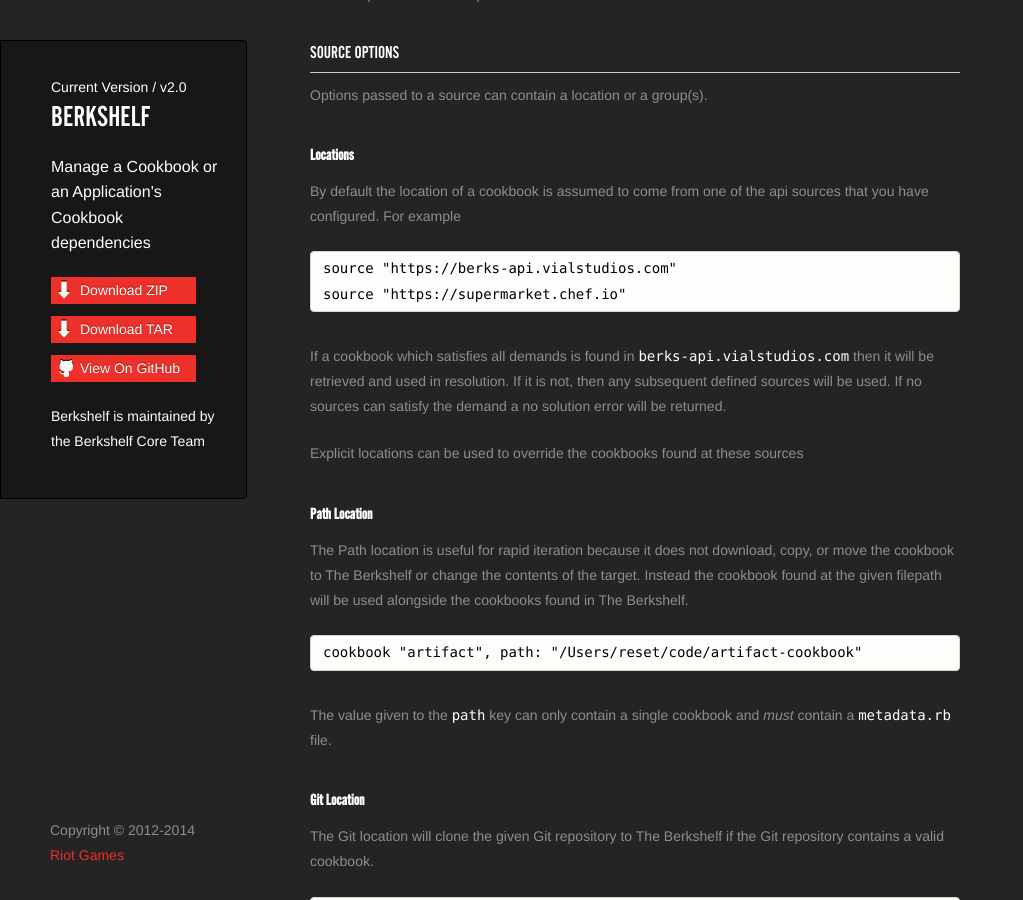
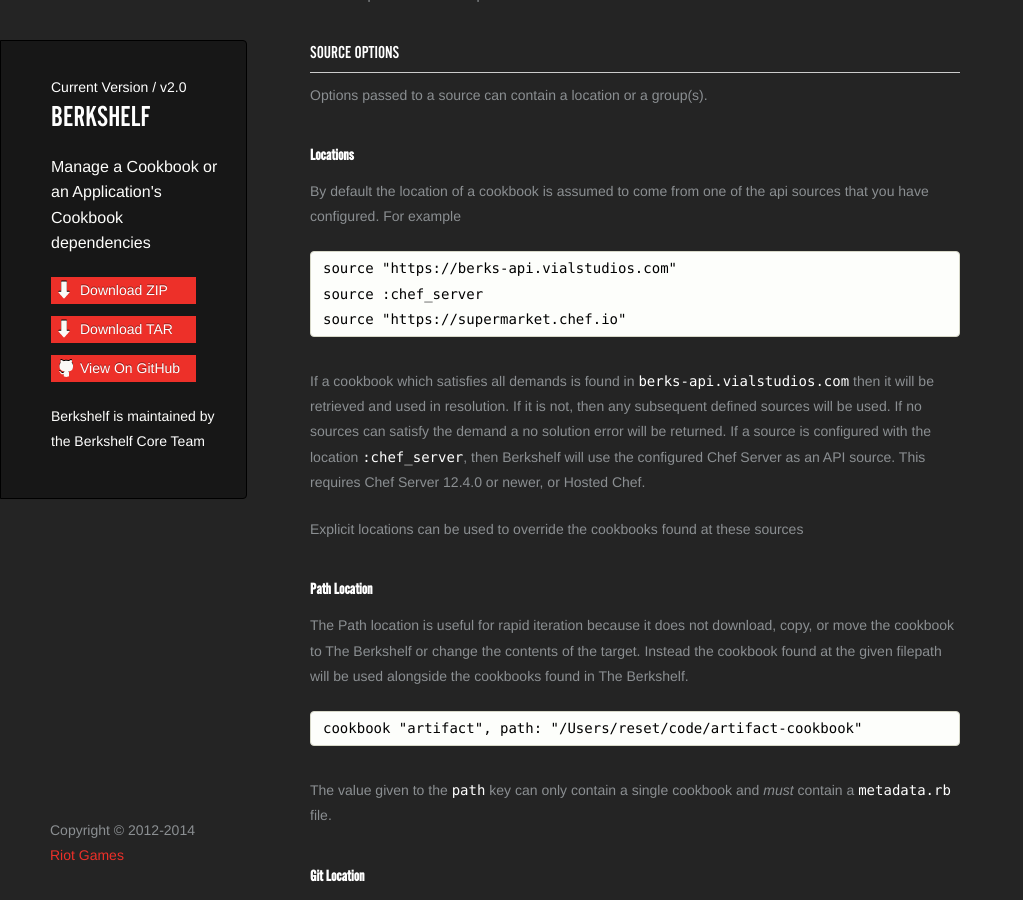
Before and after one commit to berkshelf/berkshelf, a Jekyll site: the page built from index.html, in a window 1280 px wide and 900 px high, scrolled down 7067 px. Shown: the whole window, without its empty margins (0-1023 px from the left). Built offline with Jekyll 4.4.1, drawn with Linux system fonts in a browser that asks for light colours.

Commit message:
document how to use the Chef Server universe endpoint

```diff
--- a/_includes/index.md
+++ b/_includes/index.md
@@ -231,9 +231,10 @@ Options passed to a source can contain a location or a group(s).
 By default the location of a cookbook is assumed to come from one of the api sources that you have configured. For example
 
     source "https://berks-api.vialstudios.com"
+    source :chef_server
     source "https://supermarket.chef.io"
 
-If a cookbook which satisfies all demands is found in `berks-api.vialstudios.com` then it will be retrieved and used in resolution. If it is not, then any subsequent defined sources will be used. If no sources can satisfy the demand a no solution error will be returned.
+If a cookbook which satisfies all demands is found in `berks-api.vialstudios.com` then it will be retrieved and used in resolution. If it is not, then any subsequent defined sources will be used. If no sources can satisfy the demand a no solution error will be returned. If a source is configured with the location `:chef_server`, then Berkshelf will use the configured Chef Server as an API source. This requires Chef Server 12.4.0 or newer, or Hosted Chef.
 
 Explicit locations can be used to override the cookbooks found at these sources
 
```
